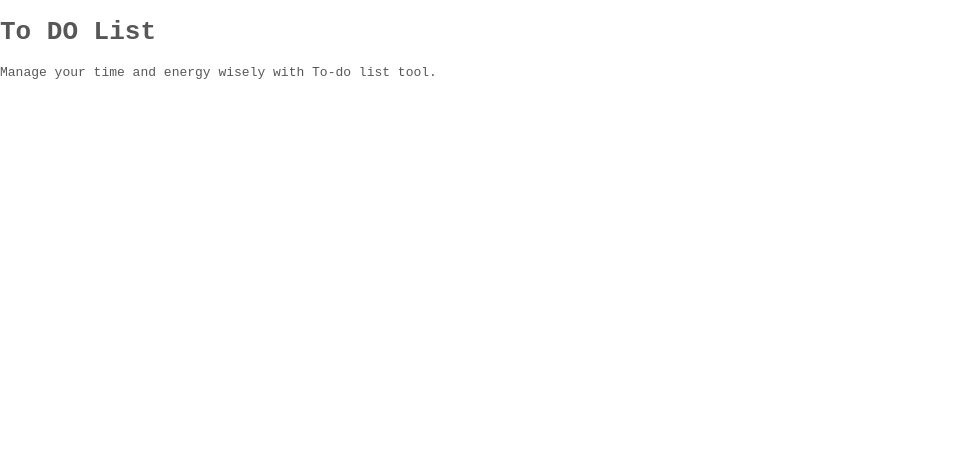
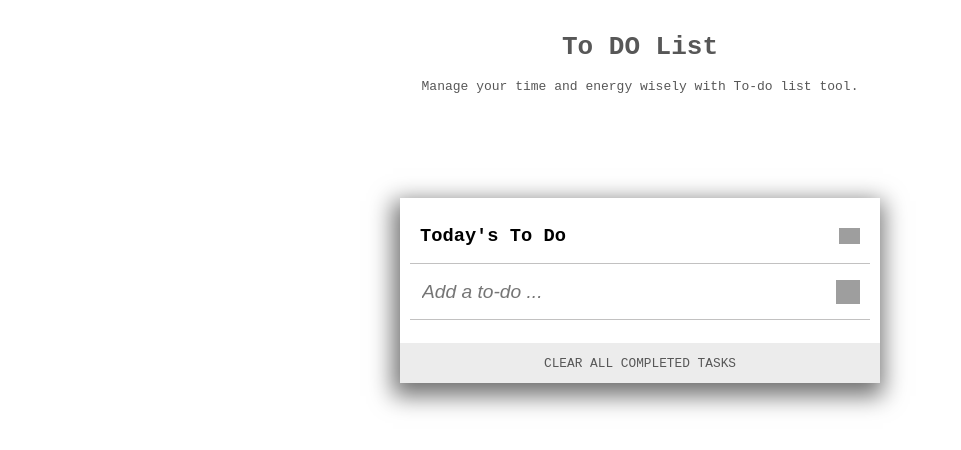
Before and after one commit to myaserkhan/To-Do-List, a website built with webpack: page src/index.html in a window 1280 px wide. Shown: the whole page, without its empty margins (0-961 px from the left). Built offline with nearby package versions, Linux system fonts and the light colour scheme; grey boxes are pictures that could not be loaded.

Commit message:
Update index.html and style.css file

```diff
--- a/src/index.html
+++ b/src/index.html
@@ -11,5 +11,30 @@
       <h1>To DO List</h1>
       <p>Manage your time and energy wisely with To-do list tool.</p>
     </div>
+    <div class="container">
+      <ul>
+        <li>
+          <h3>Today's To Do</h3>
+          <img
+            id="enter"
+            src="https://img.icons8.com/metro/26/000000/process.png"
+            alt="update-icon"
+          />
+        </li>
+        <li>
+          <form class="d-flex">
+            <input type="text" id="input" placeholder="Add a to-do ..." />
+            <img
+              src="https://img.icons8.com/ios/50/000000/menu-vertical.png"
+              alt="enter-key-icon"
+            />
+          </form>
+        </li>
+      </ul>
+      <ul id="list"></ul>
+      <div class="clear">
+        <p id="clear-items-completed">Clear all completed tasks</p>
+      </div>
+    </div>
   </body>
 </html>
--- a/src/style.css
+++ b/src/style.css
@@ -5,3 +5,120 @@ body {
   font-family: monospace;
   color: #575757;
 }
+
+.text {
+  flex-basis: 90%;
+  margin-left: 10px;
+  font-size: 1rem;
+  border: none;
+  background-color: #fff;
+}
+
+.text:focus {
+  outline: none;
+}
+
+ul {
+  padding: 10px;
+  padding-bottom: 0;
+}
+
+li {
+  font-size: 1rem;
+  border-bottom: 1px solid rgb(194, 193, 193);
+  color: black;
+  height: 35px;
+  list-style-type: none;
+  text-decoration: none;
+  margin: 0;
+  display: flex;
+  align-items: center;
+  justify-content: space-between;
+  max-width: 100%;
+  padding: 10px;
+}
+
+li img {
+  height: 1rem;
+  cursor: pointer;
+}
+
+.d-flex {
+  display: flex;
+}
+
+.header {
+  margin: 2rem;
+  text-align: center;
+}
+
+.container {
+  width: 30rem;
+  margin: 0 auto;
+  margin-top: 8em;
+  box-shadow: -2px 8px 22px 5px rgba(0, 0, 0, 0.56);
+}
+
+form {
+  justify-content: space-between;
+  width: 100%;
+}
+
+form #input {
+  border: none;
+  width: 90%;
+  font-size: 1.2rem;
+  font-style: italic;
+}
+
+form #input:focus {
+  outline: none;
+}
+
+form img {
+  width: 1.5rem;
+  height: 1.5rem;
+}
+
+#open {
+  cursor: all-scroll;
+}
+
+.clear {
+  display: flex;
+  width: 100%;
+  height: 40px;
+  background-color: rgb(236, 236, 236);
+  color: #575757;
+  align-items: center;
+  justify-content: center;
+}
+
+.clear p {
+  font-size: 0.8rem;
+  text-transform: uppercase;
+  cursor: pointer;
+}
+
+.clear p:hover {
+  text-shadow: 1px 1px 1px rgb(126, 126, 126);
+  border-bottom: 1px solid #000;
+}
+
+.line-through {
+  text-decoration: line-through;
+  color: #ccc;
+}
+
+#list {
+  padding: 0 10px 10px 10px;
+  margin: 0;
+}
+
+#list .trash {
+  cursor: pointer;
+}
+
+.d-none {
+  display: none !important;
+}
```
